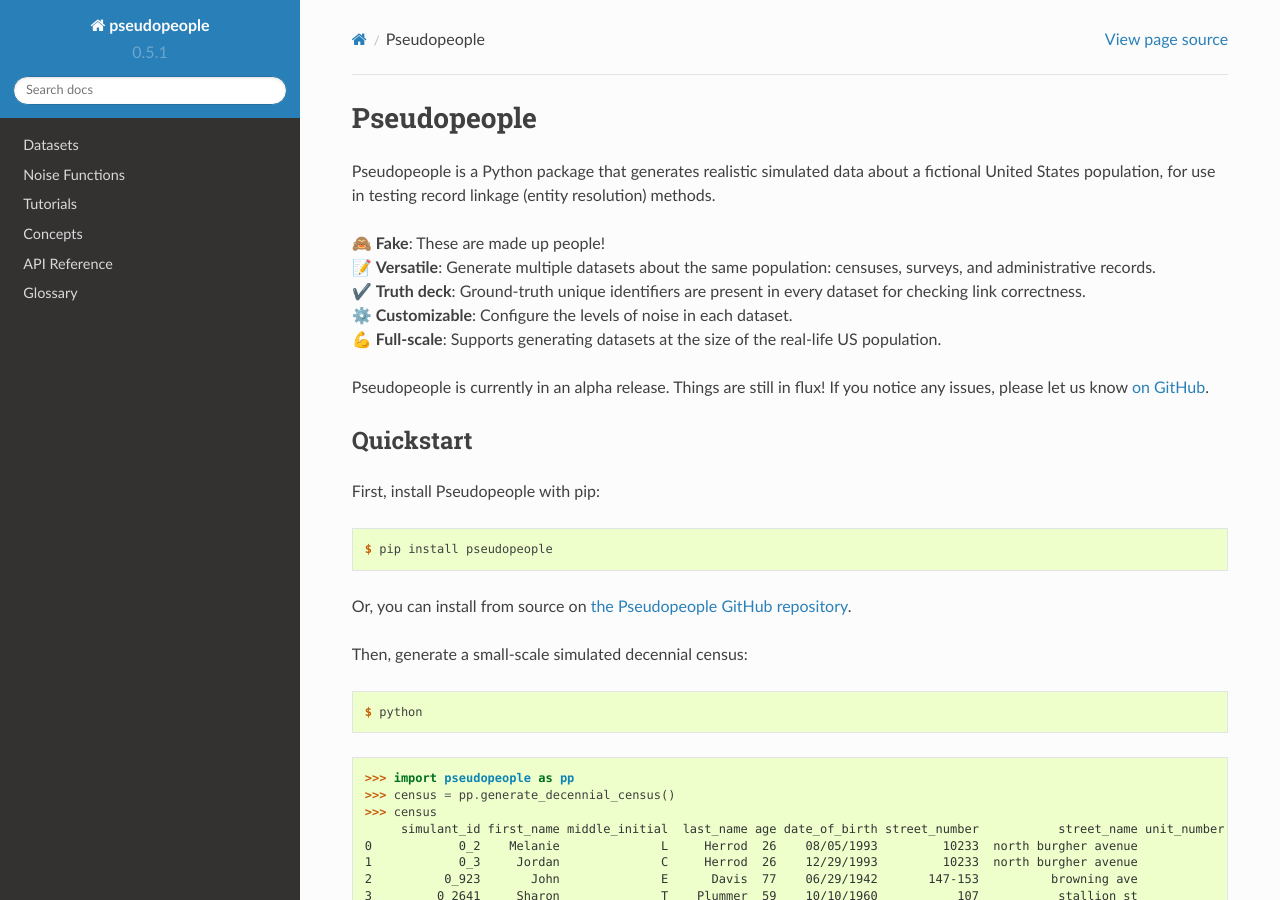
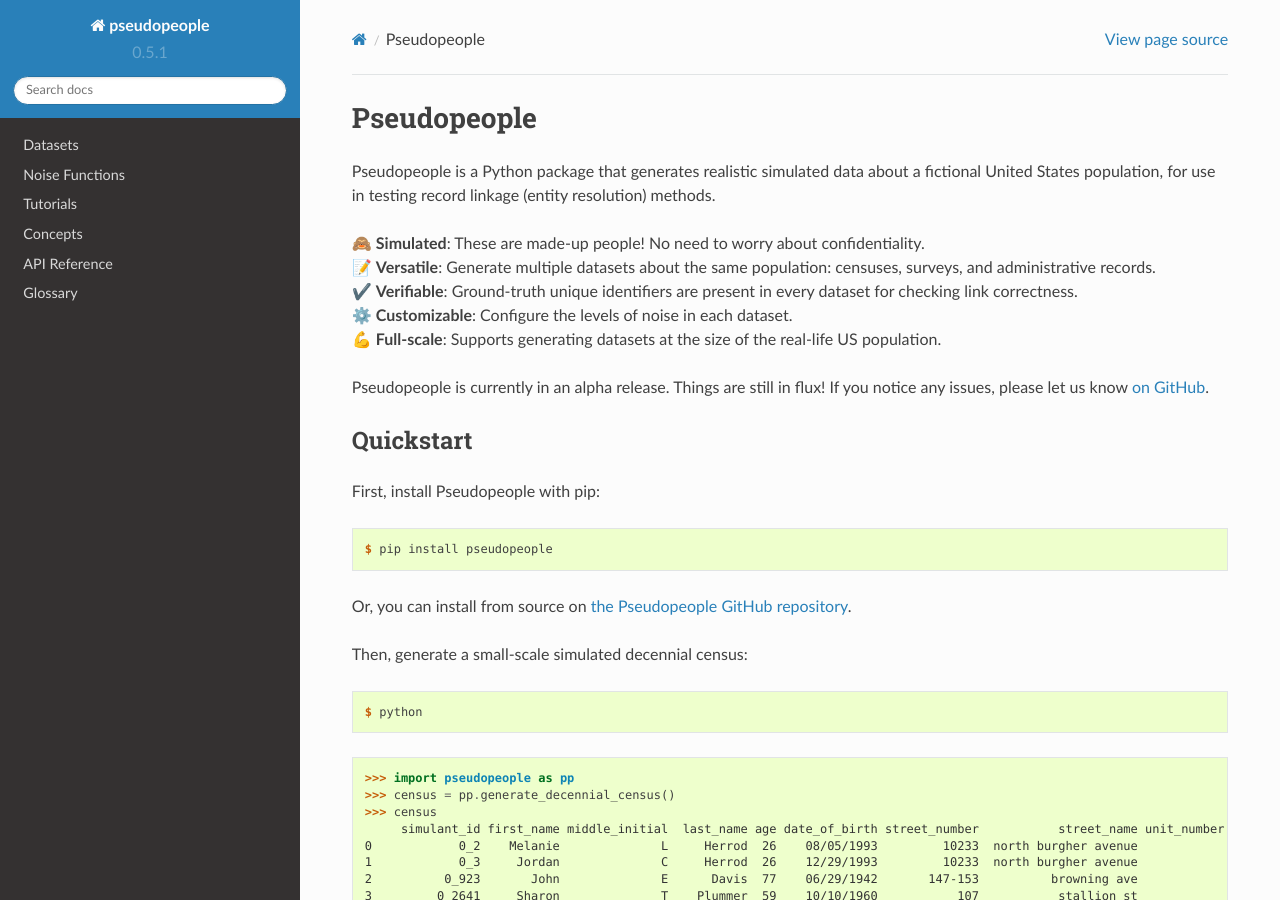
Before and after one commit to ihmeuw/pseudopeople, a Sphinx documentation site: the page built from docs/source/index.rst, in a window 1280 px wide and 900 px high. Built offline with Sphinx 7.4.7 and the Read the Docs theme 2.0.0, drawn with Linux system fonts in a browser that asks for light colours.

Commit message:
Slight tweaks to the highlights

```diff
--- a/docs/source/index.rst
+++ b/docs/source/index.rst
@@ -6,9 +6,9 @@
 fictional United States population, for use in testing record linkage (entity resolution)
 methods.
 
-| 🙈 **Fake**: These are made up people!
+| 🙈 **Simulated**: These are made-up people! No need to worry about confidentiality.
 | 📝 **Versatile**: Generate multiple datasets about the same population: censuses, surveys, and administrative records.
-| ✔️ **Truth deck**: Ground-truth unique identifiers are present in every dataset for checking link correctness.
+| ✔️ **Verifiable**: Ground-truth unique identifiers are present in every dataset for checking link correctness.
 | ⚙️ **Customizable**: Configure the levels of noise in each dataset.
 | 💪 **Full-scale**: Supports generating datasets at the size of the real-life US population.
 
```
